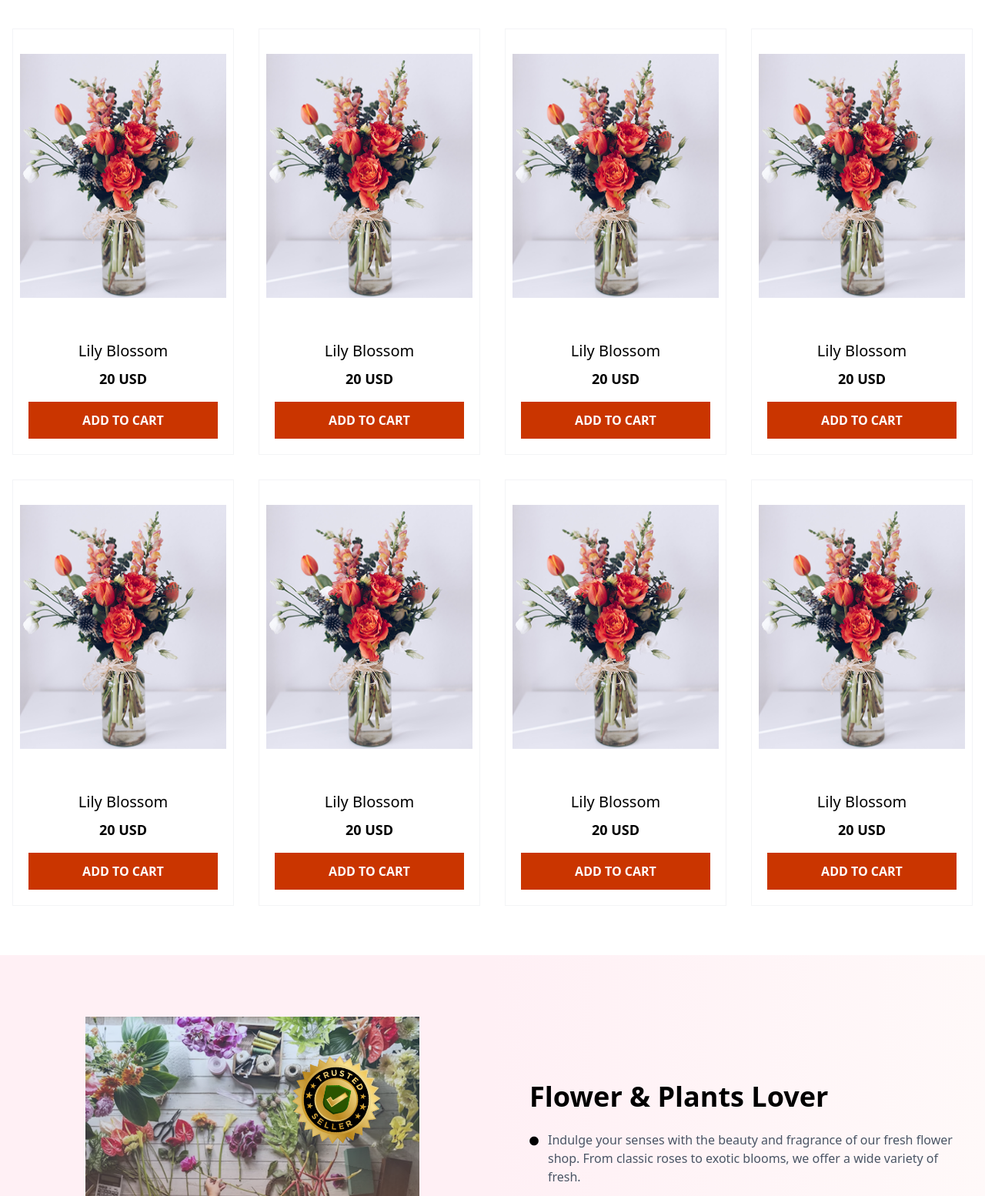
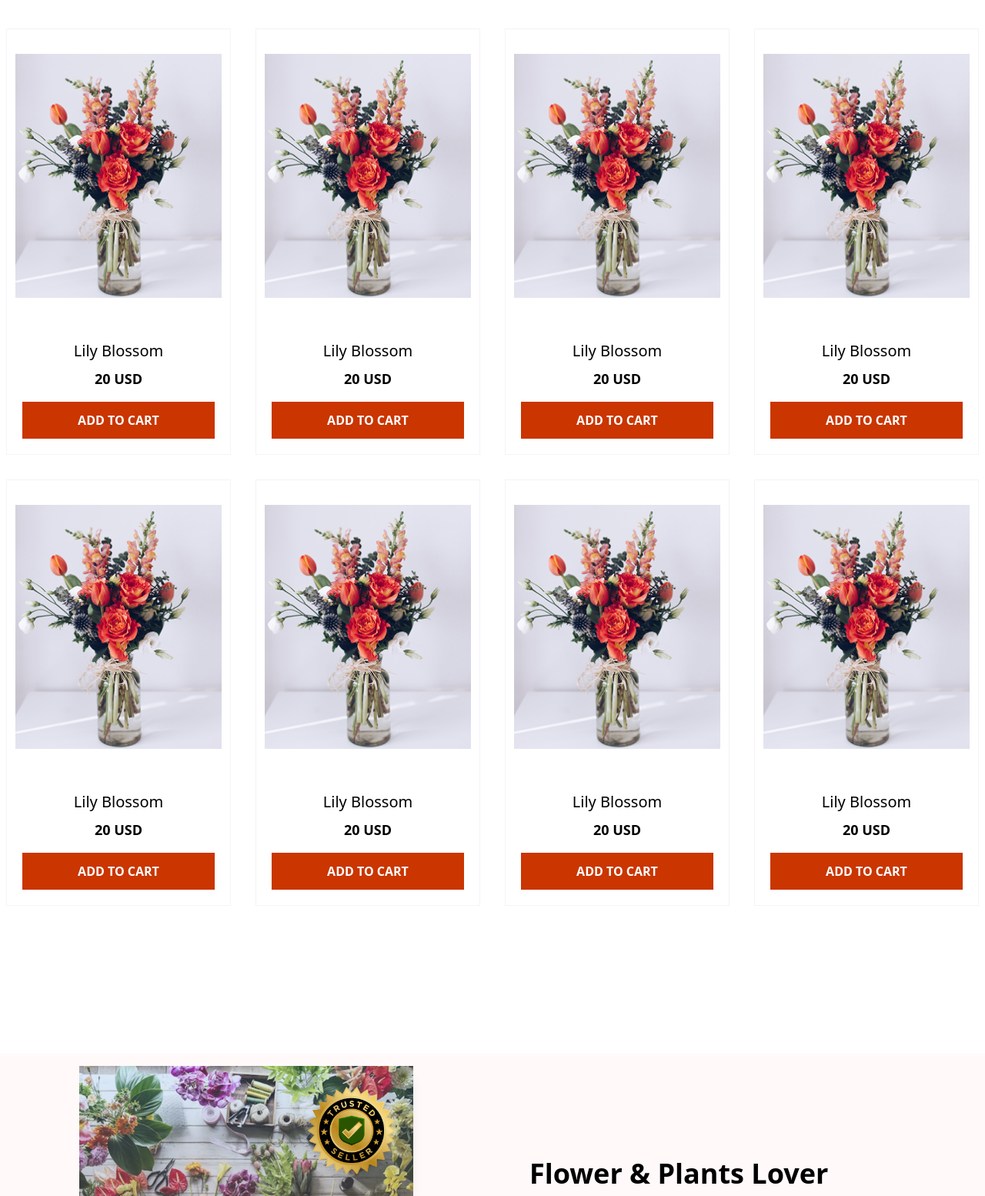
Before and after one commit to nasiriium/Assignment-02, a plain HTML site: page index.html in a window 1280 px wide. Shown: the part 739-2293 px from the top of the page at 77% size. Drawn offline with nearby package versions, Linux system fonts and the light colour scheme.

Commit message:
fixed trusted badge issues

```diff
--- a/index.html
+++ b/index.html
@@ -63,7 +63,7 @@
     </nav>
 
     <!-- Banner Section -->
-    <section class="bg-gradient-to-r from-[#FFF9F9] via-[#FFF9F9] to-[#FFF0F5] md:via-[#FFF9F9] md:to-[#FFF0F5] py-12 px-4 md:px-8">
+    <section class="bg-white py-12 px-4 md:px-8"></section>
         <div class="container mx-auto flex flex-col md:flex-row items-center">
             <div class="md:w-1/2 mb-8 md:mb-0 md:pr-12">
                 <h1 class="font-noto text-5xl md:text-6xl font-bold mb-4">ALWAYS<br><span class="text-primary">FRESH FLOWERS</span></h1>
@@ -78,7 +78,7 @@
     </section>
 
     <!-- Plants Section -->
-    <section class="py-16 bg-white px-4">
+    <section class="py-16 bg-white px-2">
         <div class="container mx-auto">
             <div class="text-center mb-10">
                 <h2 class="text-3xl md:text-4xl font-bold text-black mb-2"><span class="text-primary">Our</span> Plants</h2>
@@ -200,7 +200,7 @@
     </section>
 
     <!-- Plants Lover Section -->
-    <section class="bg-gradient-to-r from-[#FFF0F5] via-[#FFF0F5] to-[#FFF9F9] md:via-[#FFF0F5] md:to-[#FFF9F9] py-16 px-4">
+    <section class="bg-white py-16 px-4"></section>
         <div class="container mx-auto flex flex-col md:flex-row items-center">
             <div class="md:w-1/2 mb-10 md:mb-0 flex justify-center relative">
                 <div class="w-full h-[28rem] md:h-[32rem] flex items-center justify-center">
@@ -209,7 +209,7 @@
                 <div class="absolute inset-0 flex items-center justify-center">
                     <div class="relative">
                         <img src="images/flower-store.png" alt="Plant Lover" class="h-[26rem] md:h-[30rem] w-auto object-contain" />
-                        <div class="absolute top-7 right-7 rotate-12 shadow-lg">
+                        <div class="absolute top-1 right-0 shadow-lg">
                             <img src="images/trusted-badge.png" alt="Trusted Badge" class="w-40 h-40 rounded-md" />
                         </div>
                     </div>
```
